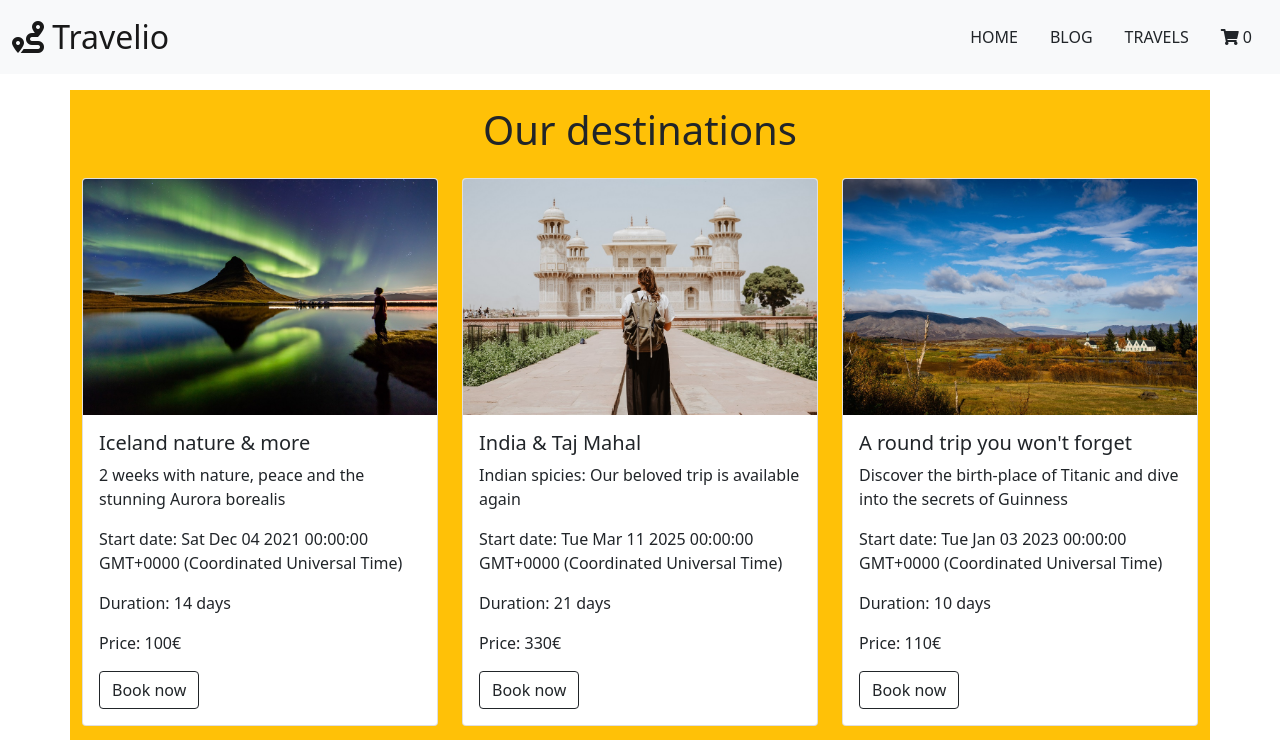
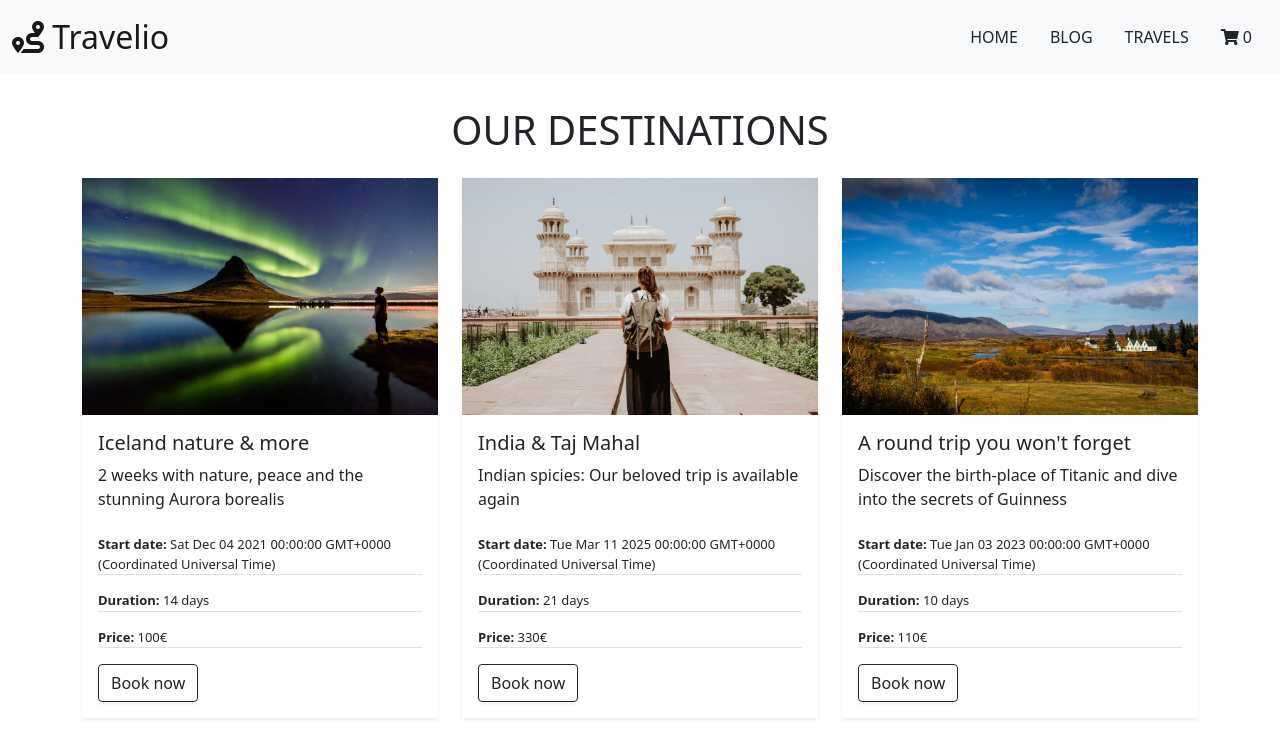
Before and after one commit to nat-oku/FE21-CR6-Natalia, an Angular app in the folder TravelAgency/: page /travels in a window 1280 px wide. Shown: the top 740 px of the page. Built offline with nearby package versions, Linux system fonts and the light colour scheme; grey boxes are pictures that could not be loaded.

Commit message:
add changes

```diff
--- a/TravelAgency/src/app/travels/travels.component.html
+++ b/TravelAgency/src/app/travels/travels.component.html
@@ -1,16 +1,16 @@
-<div class="container bg-warning mt-3 mb-3 pt-3 pb-3">
-  <h1 class="text-center pb-3">Our destinations</h1>
-  <div class="row row-cols-1 row-cols-md-2 row-cols-lg-3 g-4 card-group">
+<div class="container mt-3 mb-3 pt-3 pb-3">
+  <h1 class="text-center pb-3 text-uppercase fw-light">Our destinations</h1>
+  <div class="row row-cols-1 row-cols-md-2 row-cols-lg-3 g-4 card-group removeBorder">
     <div class="col" *ngFor="let destination of destinations" (click)="addToCart(destination)">
-      <div class="card">
-        <img src="{{ destination.img }}" class="card-img-top" alt="...">
+      <div class="card removeBorder shadow-sm rounded-0">
+        <img src="{{ destination.img }}" class="card-img-top rounded-0" alt="...">
         <div class="card-body">
           <h5 class="card-title">{{ destination.destName }}</h5>
-          <p class="card-text">{{ destination.destDescr }}</p>
-          <p class="card-text">Start date: {{ destination.startDate }}</p>
-          <p class="card-text">Duration: {{ destination.duration }} days</p>
-          <p class="card-text">Price: {{ destination.price }}€</p>
-          <button type="button" class="btn btn-outline-dark" >Book now</button>
+          <p class="card-text pb-2">{{ destination.destDescr }}</p>
+          <p class="card-text fontSmall-13 border-bottom"><b>Start date:</b> {{ destination.startDate }}</p>
+          <p class="card-text fontSmall-13 border-bottom"><b>Duration:</b> {{ destination.duration }} days</p>
+          <p class="card-text fontSmall-13 border-bottom"><b>Price:</b> {{ destination.price }}€</p>
+          <button type="button" class="btn btn-outline-dark shadow-sm" >Book now</button>
         </div> <!-- add this function later " -->
       </div>
     </div>
```
